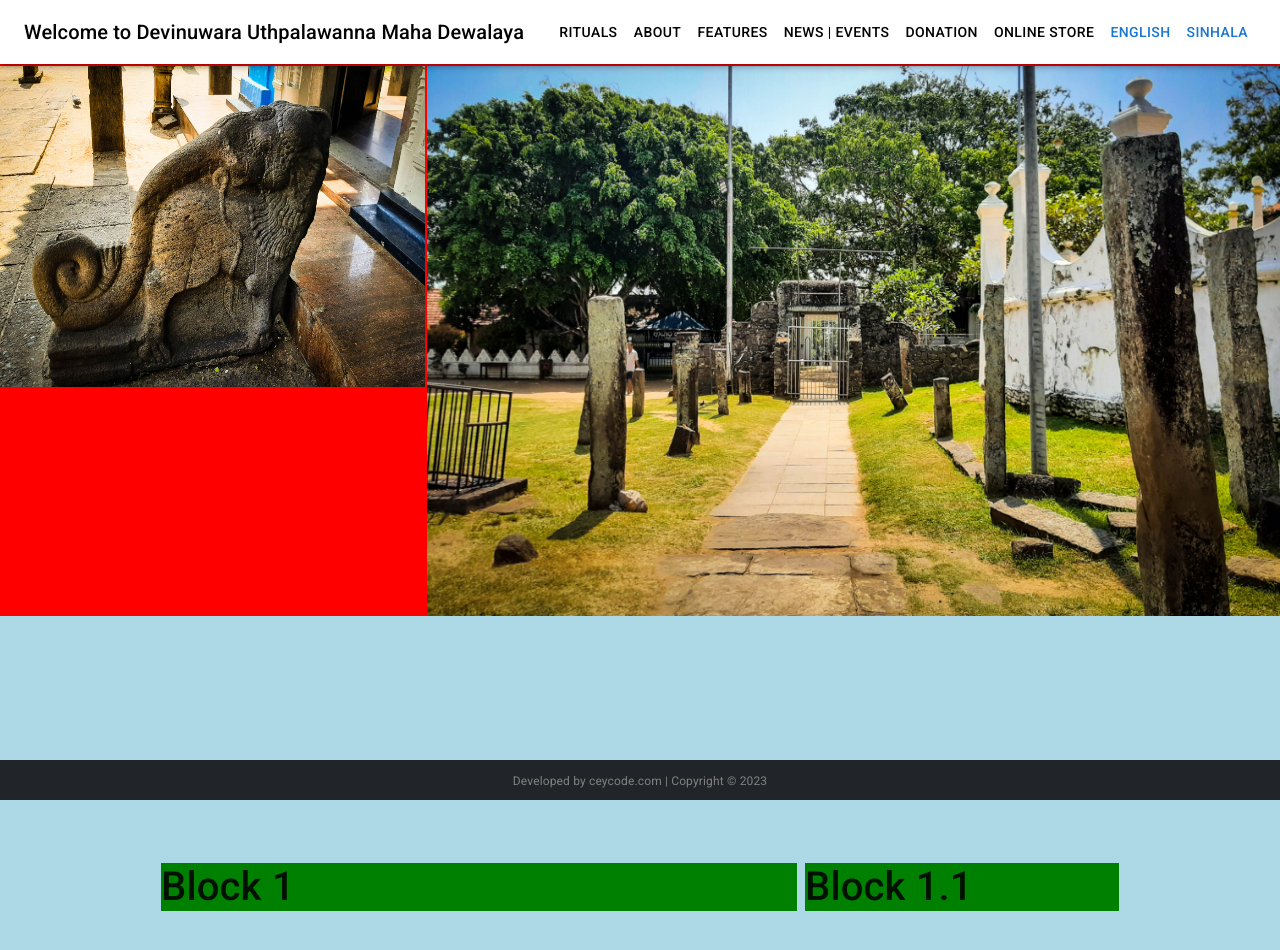
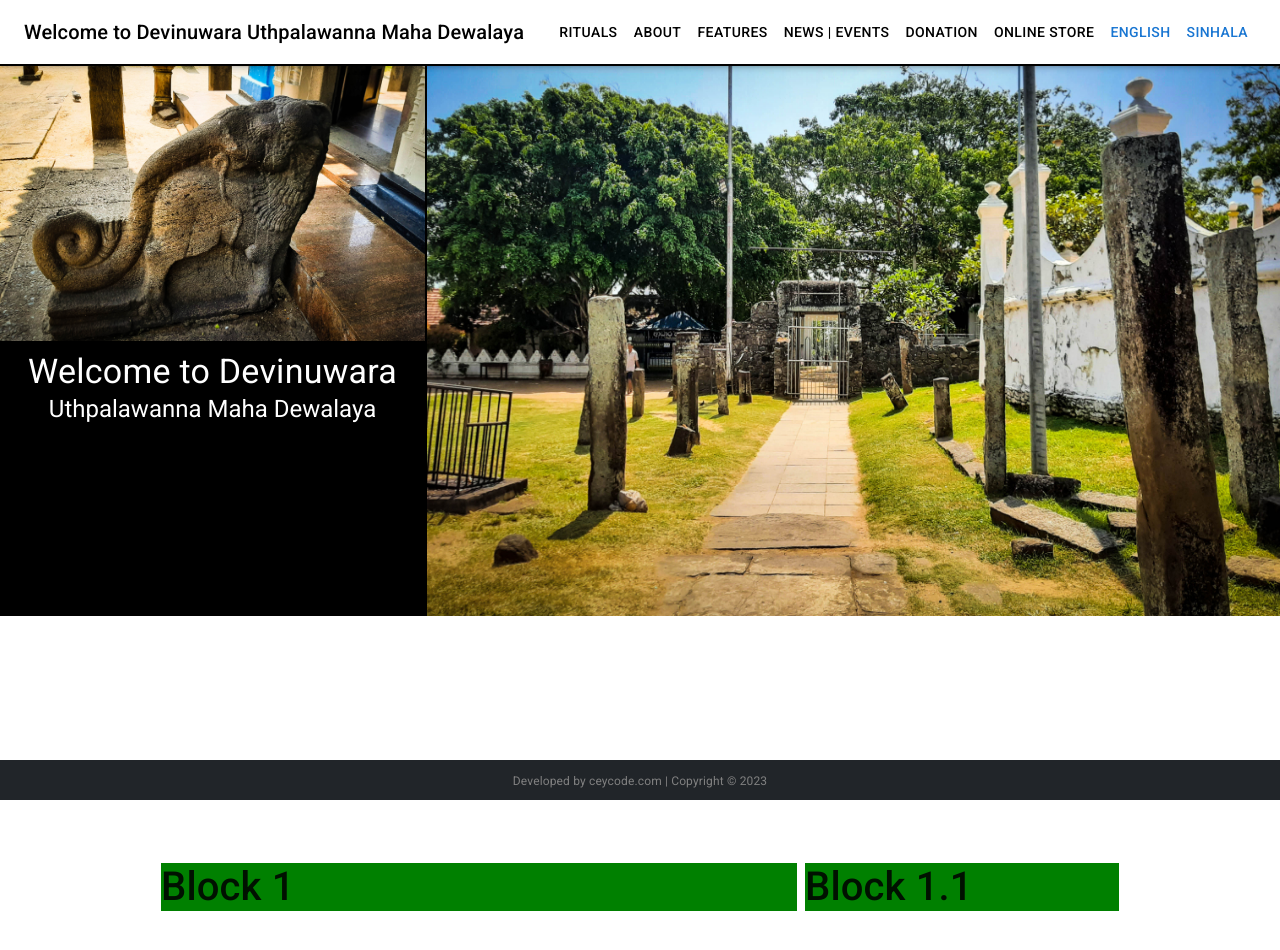
Before and after one commit to CharukaWijethunga/devinuwara_web, a React (Create React App) app: page / in a window 1280 px wide. Shown: the top 950 px of the page. Built offline with nearby package versions, Linux system fonts and the light colour scheme.

Commit message:
new chnages home page

```diff
--- a/src/Pages/home_example.js
+++ b/src/Pages/home_example.js
@@ -174,7 +174,7 @@ export default function DrawerAppBar(props: Props) {
           marginTop: "10px",
           // marginLeft: "10px",
           // marginRight: "10px",
-          color: { backgroundColor: "lightblue" },
+          // color: { backgroundColor: "lightblue" },
           height:'2200px'
         }}
       >
@@ -187,16 +187,22 @@ export default function DrawerAppBar(props: Props) {
           alignItems="stretch"
           spacing={0.3}
           sx={{color:{
-            backgroundColor:'red',
+            backgroundColor:'black',
           }}}
         >
-          <Grid item container lg={4} direction="column"
+          <Grid item container lg={4} direction="column" justifyContent="space-evenly"
            style={{color:{backgroundColor:'white'}}}>
-            <Grid item container lg={7} >
+            <Grid item container lg={6} >
               <img src={require('../assests/images/2.jpg')} width="100%" height="100%" />
             </Grid>
-            <Grid item container lg={5}>
+            <Grid item container lg={6} direction="column" textAlign='center'>
               {/* <img src={require('../assests/images/1.jpg')} width="100%" height="100%" /> */}
+                 <Typography variant="h4" sx={{color:'white',marginTop:'10px'}}>
+                        Welcome to Devinuwara
+                 </Typography>
+                 <Typography variant="h5" sx={{color:'white'}}>
+                 Uthpalawanna Maha Dewalaya
+                 </Typography>
             </Grid>
           </Grid>
 
```
